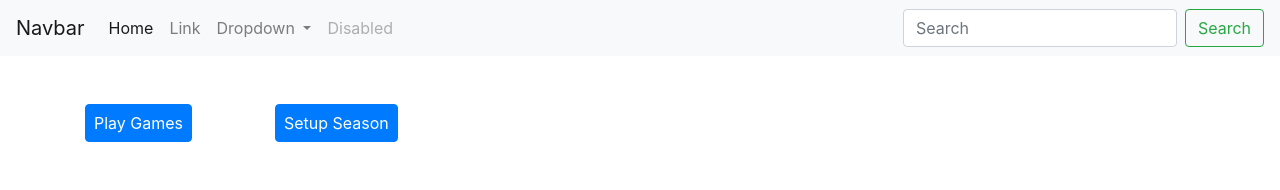
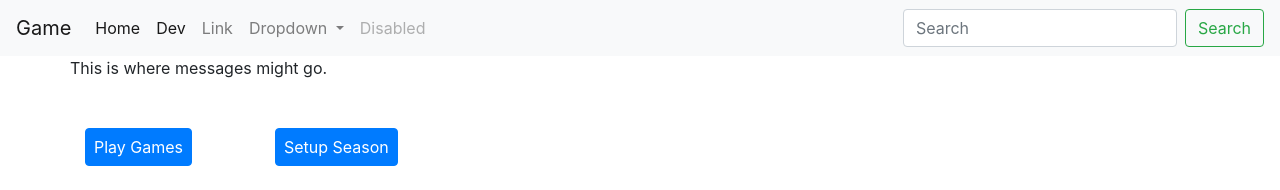
Before and after one commit to jodyunter/teampython, a Flask app: template templates/homepage.html in a window 1280 px wide. Shown: the top 190 px of the page. Run offline with Flask 2, Linux system fonts and the light colour scheme; the template is opened without the code that fills it, so the values that code supplies are empty; some libraries are stand-ins or nearby versions.

Commit message:
Added some dev info.  Next up, a table based team editor.  Then javascript to do the update in place maybe

```diff
--- a/app.py
+++ b/app.py
@@ -10,6 +10,7 @@ from teams.services.app_service import AppService
 from teams.services.game_service import GameService, GameRulesService
 from teams.services.standings_service import StandingsService
 from teams.services.team_service import TeamService
+from teams.services.view_models.dev_view_model import DevViewModel
 from teams.services.view_models.home_page_view_models import HomePageViewModel, ButtonViewModel
 from teams.services.view_models.team_view_models import TeamPageViewModel
 
@@ -119,3 +120,9 @@ def get_team_view(team_id):
     team_view = TeamPageViewModel(team, standings_view, [])
 
     return render_template('teams/pages/team_edit.html', view=team_view)
+
+
+@app.route('/dev')
+def get_dev_view():
+    dev_view = DevViewModel(db_connection_string)
+    return render_template('dev/dev.html', view=dev_view)
--- /dev/null
+++ b/teams/services/view_models/base_view_model.py
@@ -0,0 +1,4 @@
+class PageViewModel:
+
+    def __init__(self, message):
+        self.message = message
--- /dev/null
+++ b/teams/services/view_models/dev_view_model.py
@@ -0,0 +1,4 @@
+class DevViewModel:
+
+    def __init__(self, db_string):
+        self.db_string = db_string
--- a/teams/services/view_models/home_page_view_models.py
+++ b/teams/services/view_models/home_page_view_models.py
@@ -6,6 +6,7 @@ class HomePageViewModel:
         self.standings_view = standings_view
         self.buttons_view = button_view
         self.active_day = active_day
+
 
     def getDaysInReverseOrder(self):
         return sorted(self.days, reverse=True)
--- a/templates/homepage.html
+++ b/templates/homepage.html
@@ -2,6 +2,11 @@
 {% block content %}
 
 <div class="container">
+    <div class="row">
+        {{ view.message }}
+        This is where messages might go.
+    </div>
+
     <div class="row py-5">
         {% with view=view.buttons_view %}
         {% include "actions/year_actions.component.html" %}
--- a/templates/main.html
+++ b/templates/main.html
@@ -13,40 +13,7 @@
   </head>
   <body>
   {% block nav %}
-  <nav class="navbar navbar-expand-lg navbar-light bg-light">
-  <a class="navbar-brand" href="#">Navbar</a>
-  <button class="navbar-toggler" type="button" data-toggle="collapse" data-target="#navbarSupportedContent" aria-controls="navbarSupportedContent" aria-expanded="false" aria-label="Toggle navigation">
-    <span class="navbar-toggler-icon"></span>
-  </button>
-  <div class="collapse navbar-collapse" id="navbarSupportedContent">
-    <ul class="navbar-nav mr-auto">
-      <li class="nav-item active">
-        <a class="nav-link" href="/">Home <span class="sr-only">(current)</span></a>
-      </li>
-      <li class="nav-item">
-        <a class="nav-link" href="#">Link</a>
-      </li>
-      <li class="nav-item dropdown">
-        <a class="nav-link dropdown-toggle" href="#" id="navbarDropdown" role="button" data-toggle="dropdown" aria-haspopup="true" aria-expanded="false">
-          Dropdown
-        </a>
-        <div class="dropdown-menu" aria-labelledby="navbarDropdown">
-          <a class="dropdown-item" href="#">Action</a>
-          <a class="dropdown-item" href="#">Another action</a>
-          <div class="dropdown-divider"></div>
-          <a class="dropdown-item" href="#">Something else here</a>
-        </div>
-      </li>
-      <li class="nav-item">
-        <a class="nav-link disabled" href="#">Disabled</a>
-      </li>
-    </ul>
-    <form class="form-inline my-2 my-lg-0">
-      <input class="form-control mr-sm-2" type="search" placeholder="Search" aria-label="Search">
-      <button class="btn btn-outline-success my-2 my-sm-0" type="submit">Search</button>
-    </form>
-  </div>
-</nav>
+    {% include "nav/nav.component.html" %}
   {% endblock %}
     {% block content %}
     <h1>Hello, world!</h1>
--- /dev/null
+++ b/templates/nav/nav.component.html
@@ -0,0 +1,38 @@
+  <nav class="navbar navbar-expand-lg navbar-light bg-light">
+  <a class="navbar-brand" href="#">Game</a>
+  <button class="navbar-toggler" type="button" data-toggle="collapse" data-target="#navbarSupportedContent" aria-controls="navbarSupportedContent" aria-expanded="false" aria-label="Toggle navigation">
+    <span class="navbar-toggler-icon"></span>
+  </button>
+  <div class="collapse navbar-collapse" id="navbarSupportedContent">
+    <ul class="navbar-nav mr-auto">
+      <li class="nav-item active">
+        <a class="nav-link" href="/">Home <span class="sr-only">(current)</span></a>
+      </li>
+      <li class="nav-item active">
+        <a class="nav-link" href="/dev">Dev <span class="sr-only">(current)</span></a>
+      </li>
+
+      <li class="nav-item">
+        <a class="nav-link" href="#">Link</a>
+      </li>
+      <li class="nav-item dropdown">
+        <a class="nav-link dropdown-toggle" href="#" id="navbarDropdown" role="button" data-toggle="dropdown" aria-haspopup="true" aria-expanded="false">
+          Dropdown
+        </a>
+        <div class="dropdown-menu" aria-labelledby="navbarDropdown">
+          <a class="dropdown-item" href="#">Action</a>
+          <a class="dropdown-item" href="#">Another action</a>
+          <div class="dropdown-divider"></div>
+          <a class="dropdown-item" href="#">Something else here</a>
+        </div>
+      </li>
+      <li class="nav-item">
+        <a class="nav-link disabled" href="#">Disabled</a>
+      </li>
+    </ul>
+    <form class="form-inline my-2 my-lg-0">
+      <input class="form-control mr-sm-2" type="search" placeholder="Search" aria-label="Search">
+      <button class="btn btn-outline-success my-2 my-sm-0" type="submit">Search</button>
+    </form>
+  </div>
+</nav>
```
Also changed, not shown: templates/dev/dev.html (added, +14 -0 lines).
